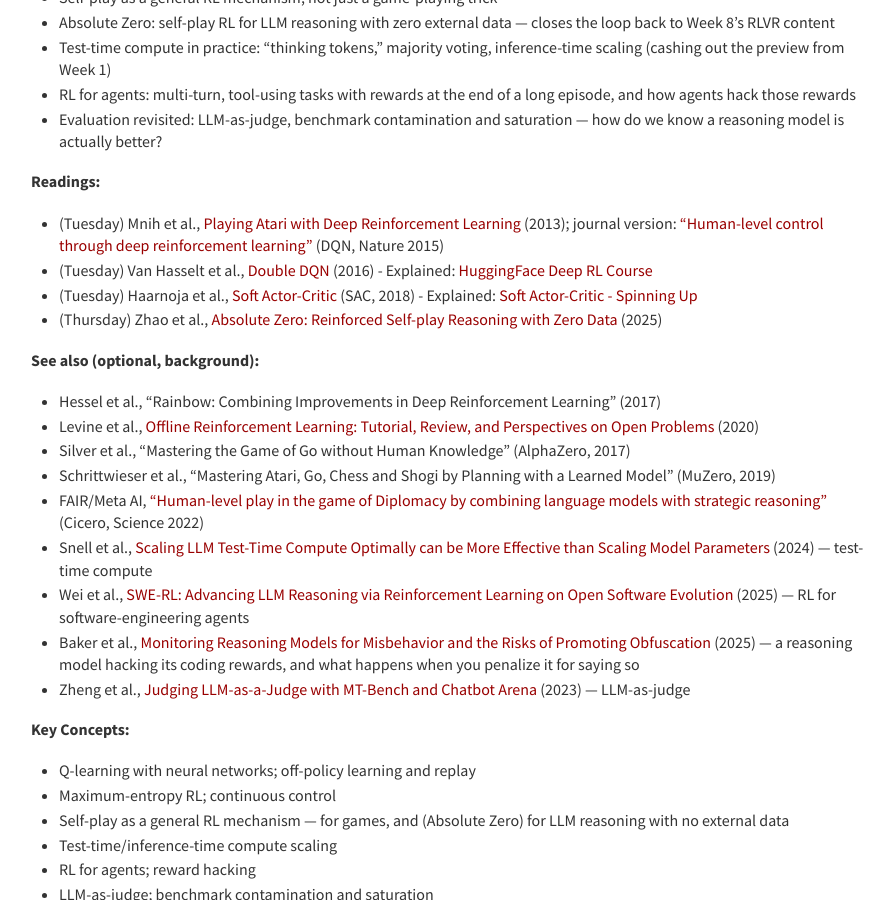
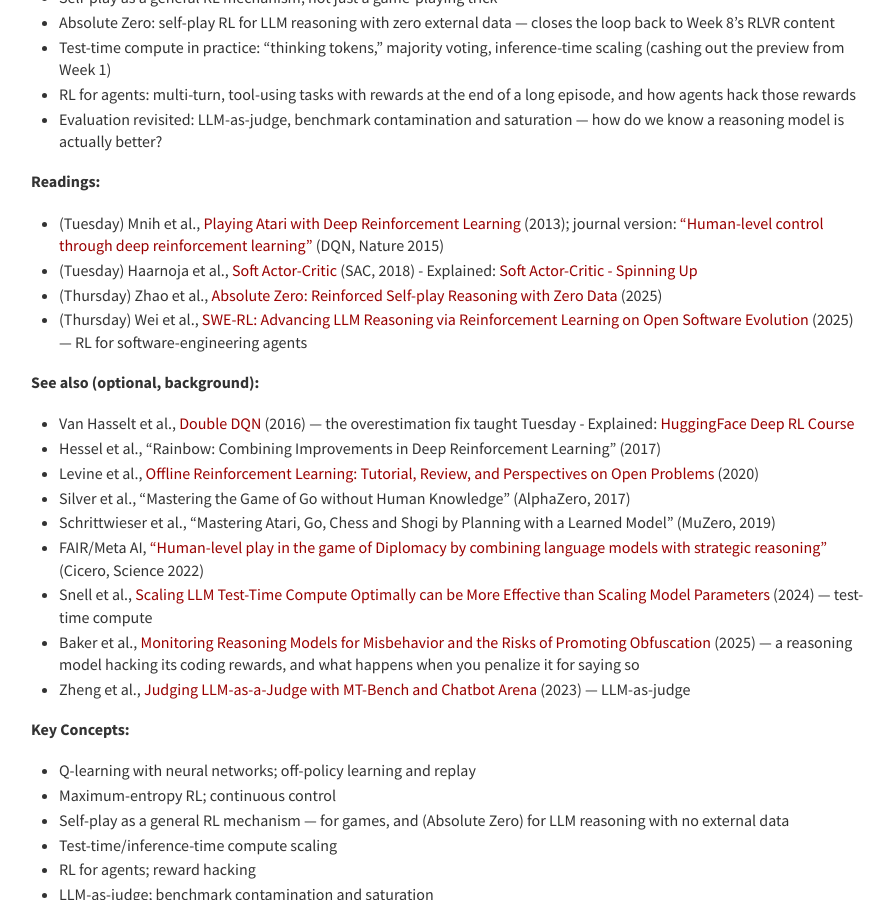
Before and after one commit to ungarl/CIS6220, a Jekyll site: the page built from topics.md, in a window 1280 px wide and 900 px high, scrolled down 12008 px. Shown: the whole window, without its empty margins (191-1085 px from the left). Built offline with Jekyll 4.4.1, drawn with Linux system fonts in a browser that asks for light colours; some web fonts are replaced.

Commit message:
Week 9 readings 2+2: Double DQN to optional, SWE-RL required Thursday
Co-Authored-By: Claude Opus 5.5 <noreply@anthropic.com>

```diff
--- a/topics.md
+++ b/topics.md
@@ -539,19 +539,19 @@ model's own training curriculum with zero external data at all.
 **Readings:**
 
 - (Tuesday) Mnih et al., [Playing Atari with Deep Reinforcement Learning](https://arxiv.org/abs/1312.5602) (2013); journal version: ["Human-level control through deep reinforcement learning"](https://doi.org/10.1038/nature14236) (DQN, Nature 2015)
-- (Tuesday) Van Hasselt et al., [Double DQN](https://arxiv.org/abs/1509.06461) (2016) - Explained: [HuggingFace Deep RL Course](https://huggingface.co/learn/deep-rl-course)
 - (Tuesday) Haarnoja et al., [Soft Actor-Critic](https://arxiv.org/abs/1801.01290) (SAC, 2018) - Explained: [Soft Actor-Critic - Spinning Up](https://spinningup.openai.com/en/latest/algorithms/sac.html)
 - (Thursday) Zhao et al., [Absolute Zero: Reinforced Self-play Reasoning with Zero Data](https://arxiv.org/abs/2505.03335) (2025)
+- (Thursday) Wei et al., [SWE-RL: Advancing LLM Reasoning via Reinforcement Learning on Open Software Evolution](https://arxiv.org/abs/2502.18449) (2025) — RL for software-engineering agents
 
 **See also (optional, background):**
 
+- Van Hasselt et al., [Double DQN](https://arxiv.org/abs/1509.06461) (2016) — the overestimation fix taught Tuesday - Explained: [HuggingFace Deep RL Course](https://huggingface.co/learn/deep-rl-course)
 - Hessel et al., "Rainbow: Combining Improvements in Deep Reinforcement Learning" (2017)
 - Levine et al., [Offline Reinforcement Learning: Tutorial, Review, and Perspectives on Open Problems](https://arxiv.org/abs/2005.01643) (2020)
 - Silver et al., "Mastering the Game of Go without Human Knowledge" (AlphaZero, 2017)
 - Schrittwieser et al., "Mastering Atari, Go, Chess and Shogi by Planning with a Learned Model" (MuZero, 2019)
 - FAIR/Meta AI, ["Human-level play in the game of Diplomacy by combining language models with strategic reasoning"](https://www.science.org/doi/10.1126/science.ade9097) (Cicero, Science 2022)
 - Snell et al., [Scaling LLM Test-Time Compute Optimally can be More Effective than Scaling Model Parameters](https://arxiv.org/abs/2408.03314) (2024) — test-time compute
-- Wei et al., [SWE-RL: Advancing LLM Reasoning via Reinforcement Learning on Open Software Evolution](https://arxiv.org/abs/2502.18449) (2025) — RL for software-engineering agents
 - Baker et al., [Monitoring Reasoning Models for Misbehavior and the Risks of Promoting Obfuscation](https://arxiv.org/abs/2503.11926) (2025) — a reasoning model hacking its coding rewards, and what happens when you penalize it for saying so
 - Zheng et al., [Judging LLM-as-a-Judge with MT-Bench and Chatbot Arena](https://arxiv.org/abs/2306.05685) (2023) — LLM-as-judge
 
```
